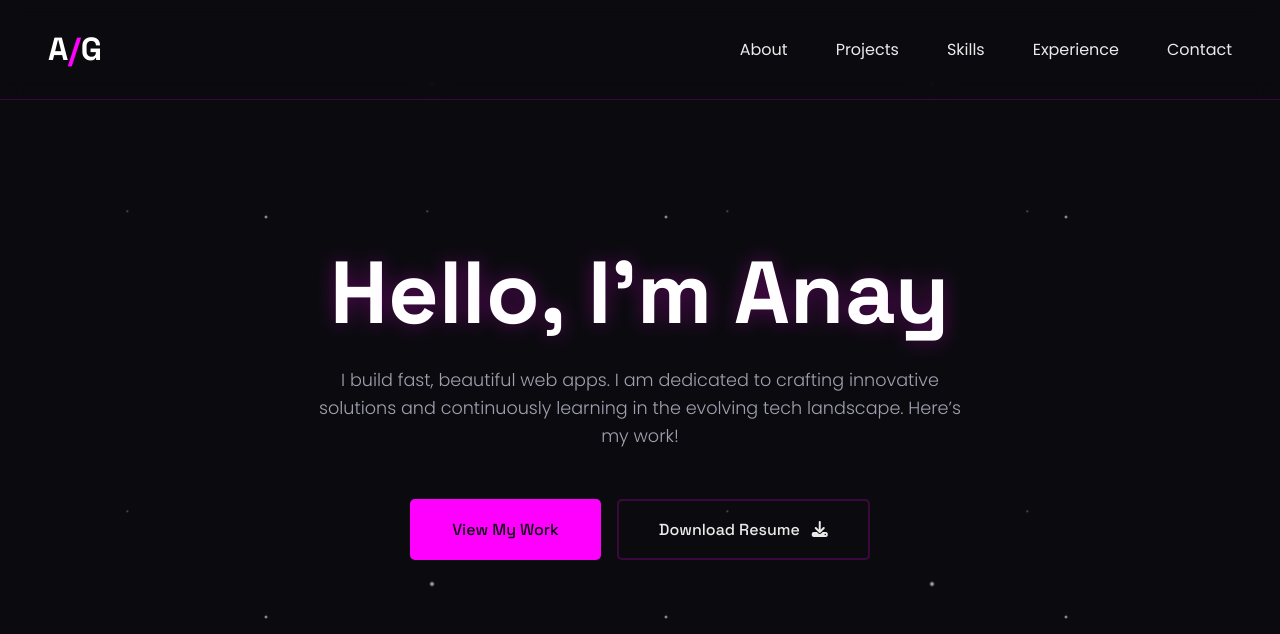
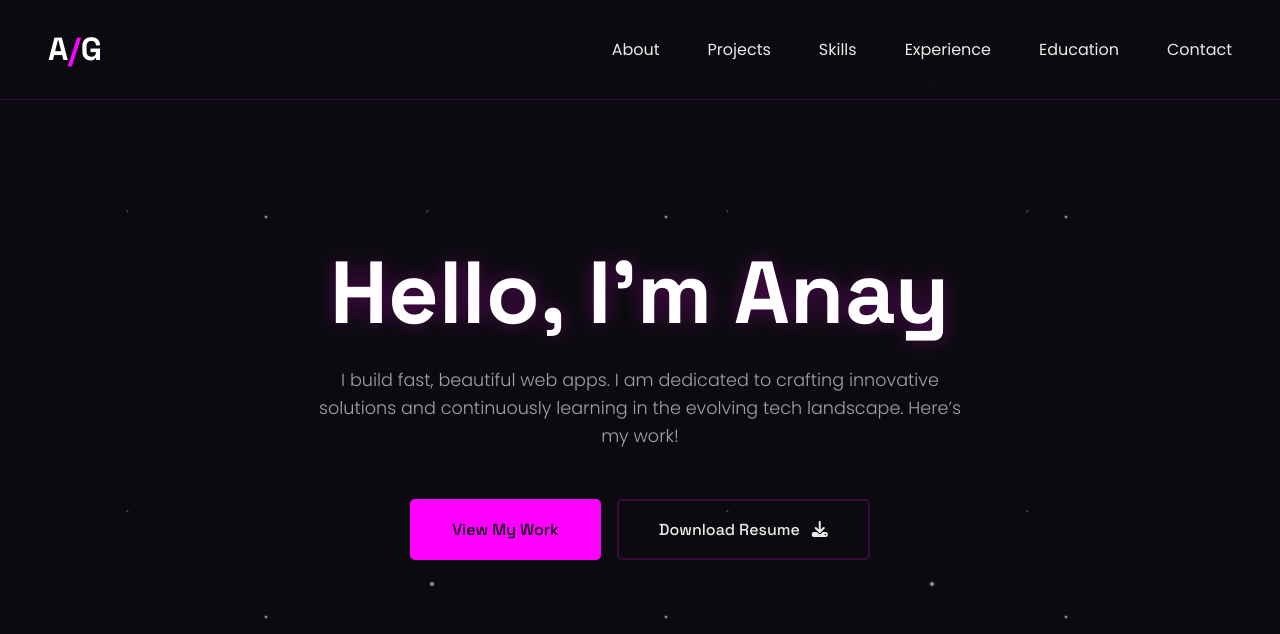
Before and after one commit to PixelAnay/dump, a plain HTML site: page index.html in a window 1280 px wide. Shown: the top 634 px of the page. Drawn offline with Linux system fonts and the light colour scheme.

Commit message:
Update index.html

```diff
--- a/index.html
+++ b/index.html
@@ -29,6 +29,8 @@
                 <a href="#work" class="nav-link">Projects</a>
                 <a href="#skills" class="nav-link">Skills</a>
                 <a href="#experience" class="nav-link">Experience</a>
+                <!-- ADDED THIS LINE -->
+                <a href="#experience" class="nav-link">Education</a>
                 <a href="#contact" class="nav-link">Contact</a>
             </nav>
             <button class="hamburger" aria-label="Open menu">
```
